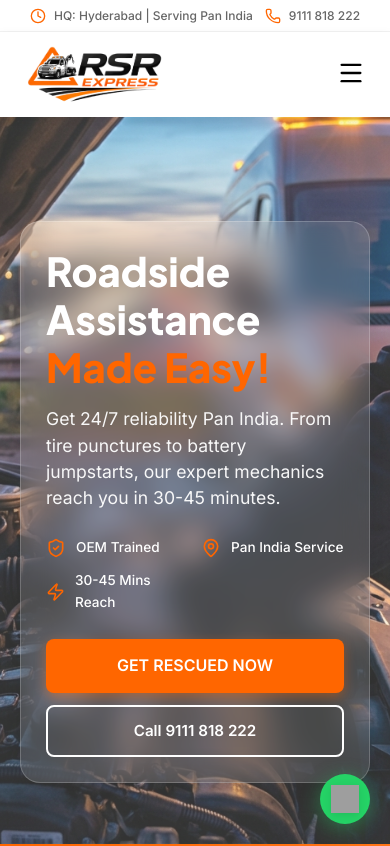
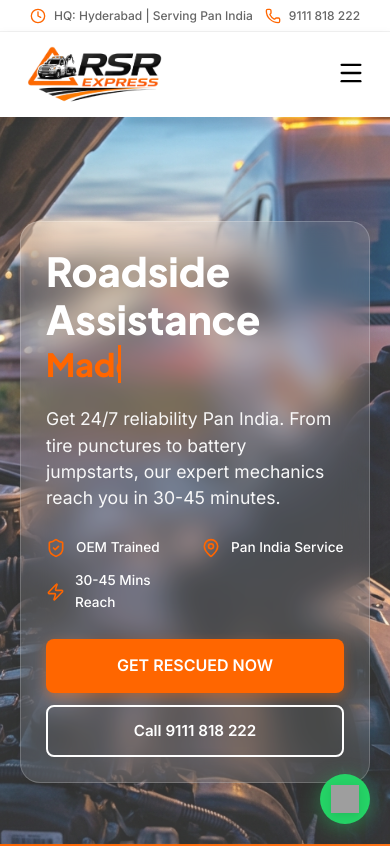
Before and after one commit to balajiprojects049-art/RSR-Express, a React (Vite) app: page / in a window 390 px wide. Shown: the top 846 px of the page. Built offline with nearby package versions, Linux system fonts and the light colour scheme; grey boxes are pictures that could not be loaded.

Commit message:
Enable typing animation on mobile hero section

```diff
--- a/src/components/home/Hero.css
+++ b/src/components/home/Hero.css
@@ -171,12 +171,15 @@
     }
 
     /* Fix typing animation on mobile - disable it to prevent text cutoff */
+    /* Restore typing animation on mobile */
     .typing-text {
-        white-space: normal !important;
-        overflow: visible !important;
-        border-right: none !important;
-        animation: none !important;
-        display: inline !important;
+        white-space: nowrap !important;
+        overflow: hidden !important;
+        border-right: 3px solid var(--primary) !important;
+        animation: typing 3s steps(20) infinite alternate, cursor .5s step-end infinite alternate !important;
+        display: inline-block !important;
+        font-size: 2rem;
+        /* Ensure size matches other hero text */
     }
 }
 
```
